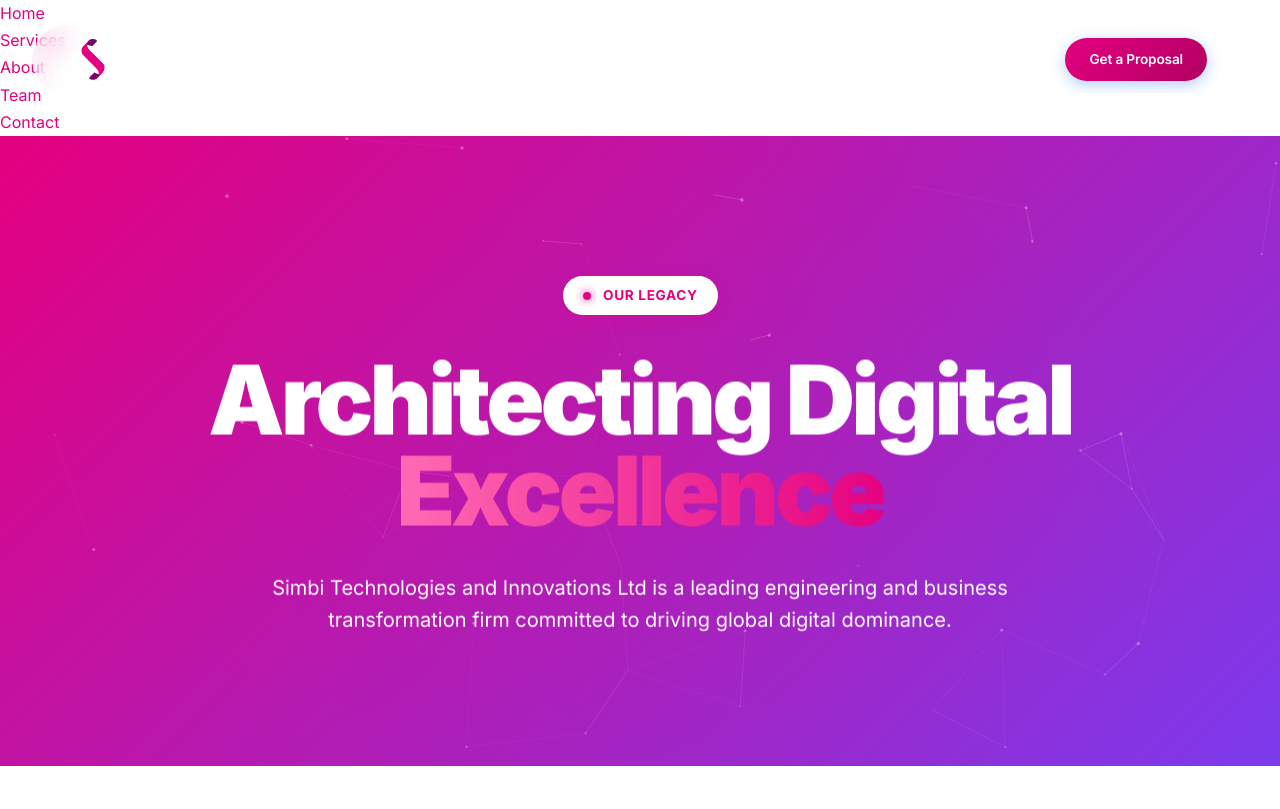
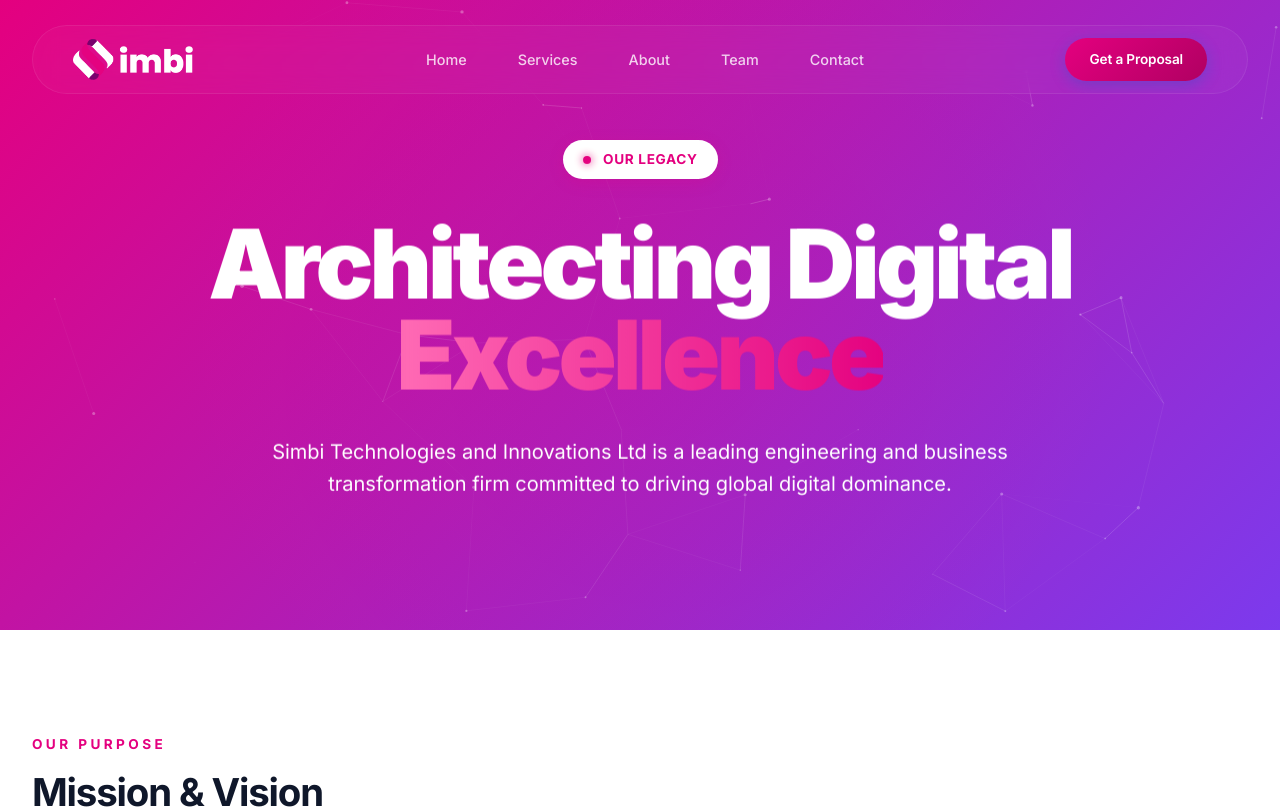
Before and after one commit to surzkidoo/simbi-technologies, a Next.js app in the folder web/: page /about in a window 1280 px wide. Shown: the top 809 px of the page. Built offline with nearby package versions, Linux system fonts and the light colour scheme.

Commit message:
feat: add global styles and layout components including floating header, scroll progress, and process sections

```diff
--- a/web/src/app/globals.css
+++ b/web/src/app/globals.css
@@ -437,6 +437,11 @@ header nav {
     display: none;
 }
 
+/* Hide mobile menu by default on all screens */
+.mobile-menu {
+    display: none;
+}
+
 .logo .dark {
     display: flex;
 }
@@ -510,22 +515,22 @@ header.scrolled .nav-links a.active {
 
 @media (max-width: 992px) {
     header {
-        top: 15px;
+        top: 20px;
         width: 92%;
         left: 4%;
         transform: none;
         overflow: visible;
-        padding: 10px 0;
-        border-radius: 50px;
+        padding: 14px 0;
+        border-radius: 100px;
     }
 
     header.scrolled {
-        top: 10px;
+        top: 15px;
         width: 92% !important;
         left: 4% !important;
         transform: none !important;
         border-radius: 100px;
-        padding: 10px 0;
+        padding: 12px 0;
     }
 
     .desktop-nav {
@@ -533,6 +538,7 @@ header.scrolled .nav-links a.active {
     }
 
     .mobile-menu {
+        display: flex; /* Enable for mobile only */
         position: fixed;
         top: 0;
         left: 0;
@@ -542,7 +548,6 @@ header.scrolled .nav-links a.active {
         backdrop-filter: blur(25px);
         -webkit-backdrop-filter: blur(25px);
         z-index: 2000;
-        display: flex;
         justify-content: center;
         align-items: center;
         opacity: 0;
@@ -645,7 +650,7 @@ header.scrolled .nav-links a.active {
     }
 
     .hero {
-        padding-top: 180px !important;
+        padding-top: 280px !important;
     }
 }
 
```
